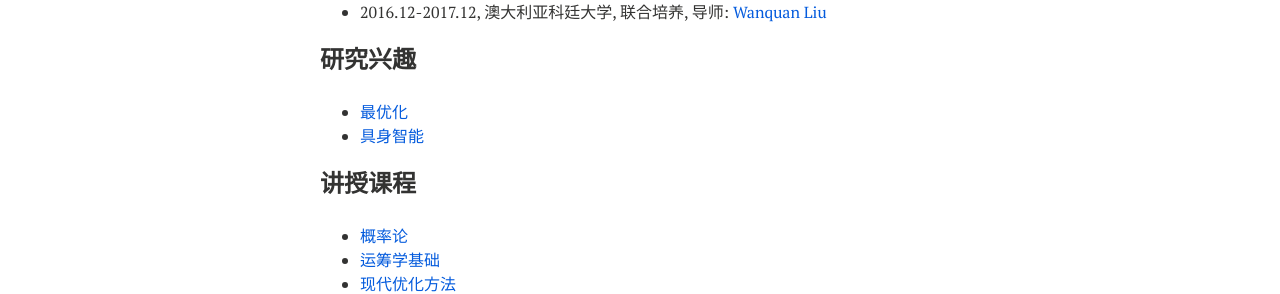
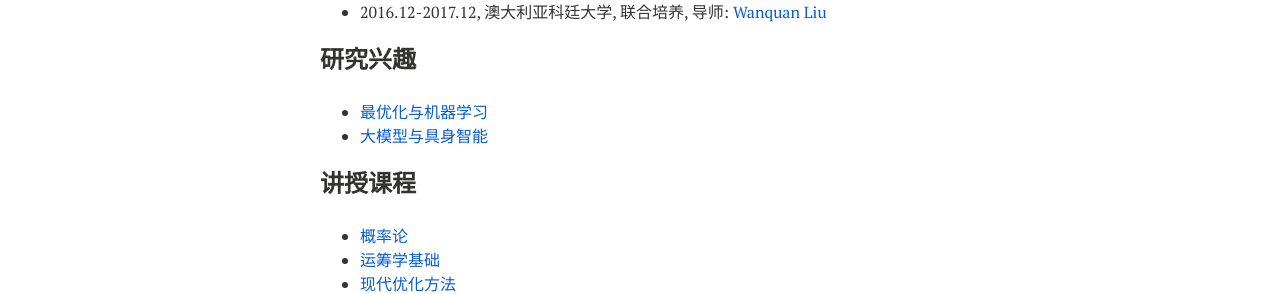
Before and after one commit to xianchaoxiu/xianchaoxiu.github.io, a Jekyll site: the page built from chinese/index.md, in a window 1280 px wide. Shown: the part 423-717 px from the top of the page. Built offline with Jekyll 4.4.1, drawn with Linux system fonts in a browser that asks for light colours; nearby versions of some CDN libraries.

Commit message:
Update index.md

```diff
--- a/chinese/index.md
+++ b/chinese/index.md
@@ -24,8 +24,8 @@ share: false
 
 
 ### 研究兴趣
-* <a href="https://xianchaoxiu.github.io/chinese/research/OPT/" class="textlink" target="_blank"> 最优化 </a><br>
-* <a href="https://xianchaoxiu.github.io/chinese/research/EAI/" class="textlink" target="_blank"> 具身智能 </a><br>
+* <a href="https://xianchaoxiu.github.io/chinese/research/OPT/" class="textlink" target="_blank"> 最优化与机器学习 </a><br>
+* <a href="https://xianchaoxiu.github.io/chinese/research/EAI/" class="textlink" target="_blank"> 大模型与具身智能 </a><br>
 
 
 ### 讲授课程
```
